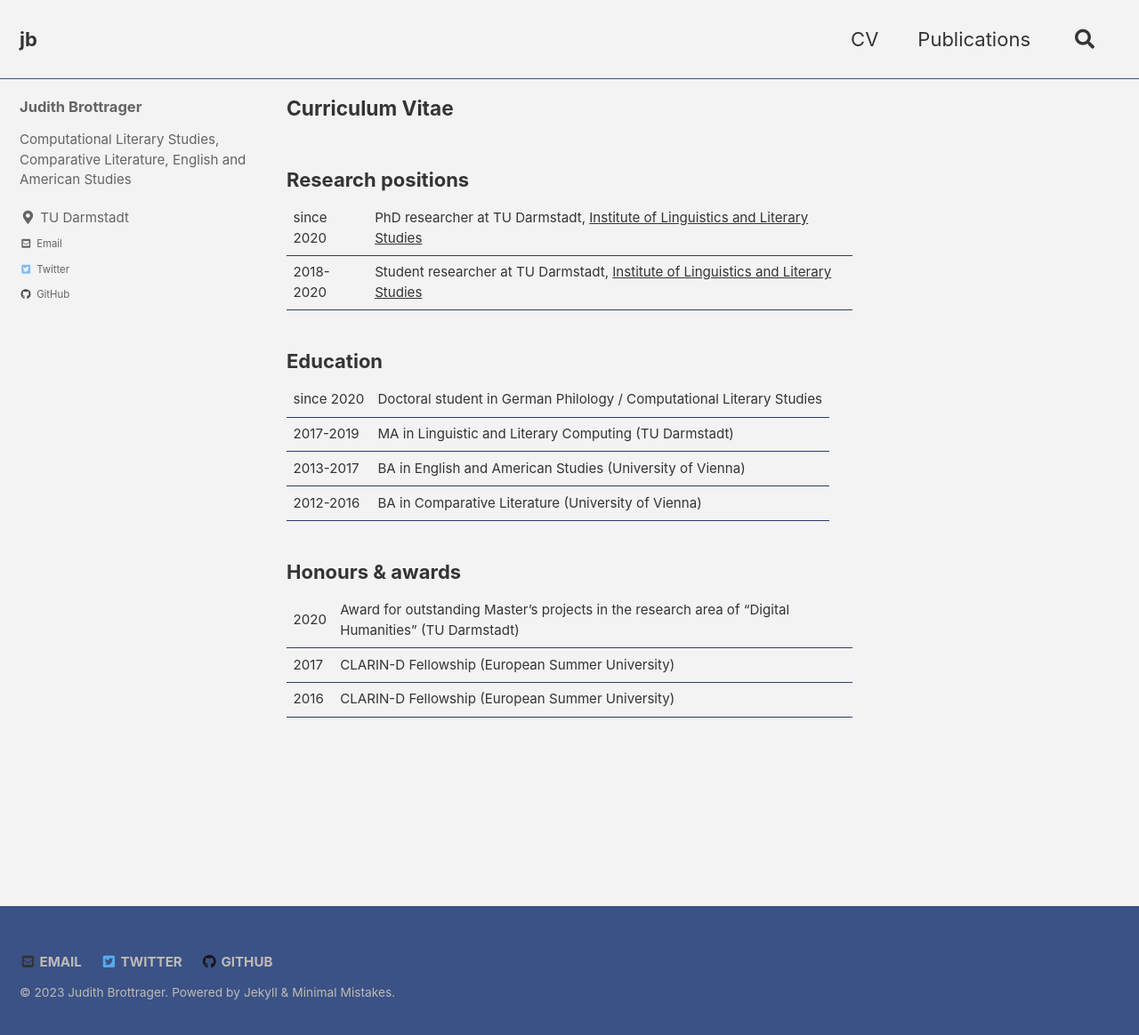
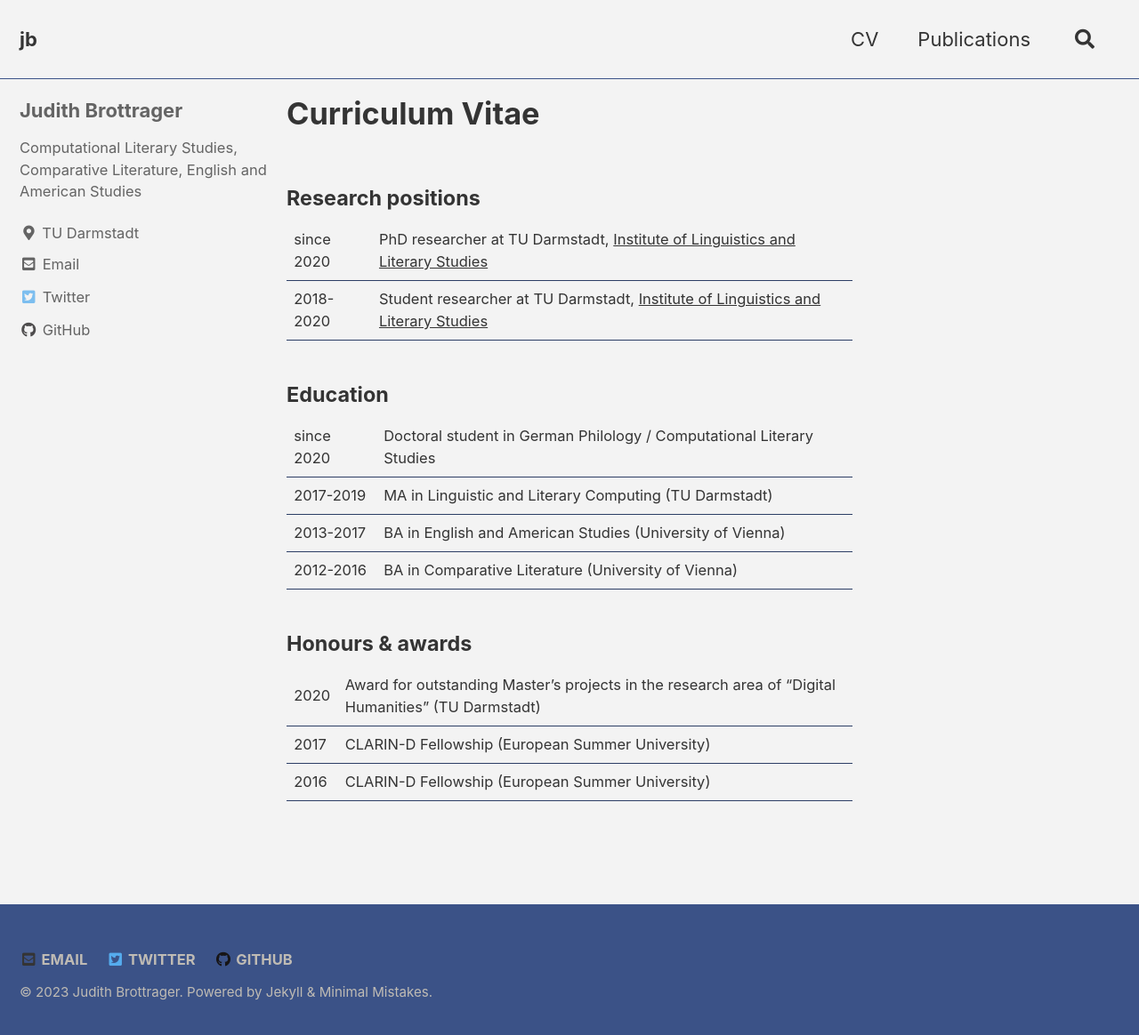
Before and after one commit to jbrottrager/jb, a Jekyll site: the page built from _pages/cv.md, in a window 1280 px wide and 1171 px high. Shown: the top 1164 px of the window at 89% size. Built offline with Jekyll 4.4.1, drawn with Linux system fonts in a browser that asks for light colours; cached includes are drawn as plain includes.

Commit message:
Update _variables.scss

```diff
--- a/_sass/minimal-mistakes/_variables.scss
+++ b/_sass/minimal-mistakes/_variables.scss
@@ -34,22 +34,22 @@ $header-font-family: $sans-serif !default;
 $caption-font-family: $serif !default;
 
 /* type scale */
-$type-size-1: 1.953em !default; // ~31.248px
-$type-size-2: 1.563em !default; // ~25.008px
-$type-size-3: 1.25em !default; // ~20px
-$type-size-4: 1em !default; // ~16px
-$type-size-5: 0.75em !default; // ~12px
-$type-size-6: 0.6875em !default; // ~11px
-$type-size-7: 0.625em !default; // ~10px
+$type-size-1: 2.441em !default; // ~39.056px
+$type-size-2: 1.953em !default; // ~31.248px
+$type-size-3: 1.563em !default; // ~25.008px
+$type-size-4: 1.25em !default; // ~20px
+$type-size-5: 1em !default; // ~16px
+$type-size-6: 0.75em !default; // ~12px
+$type-size-7: 0.6875em !default; // ~11px
 $type-size-8: 0.625em !default; // ~10px
 
 /* headline scale */
-$h-size-1: 1.03125em !default; // ~18px
-$h-size-2: 1.03125em !default; // ~17px
-$h-size-3: 1.03125em !default; // ~16.5px
-$h-size-4: 1em !default; // ~16px
-$h-size-5: 0.75em !default; // ~16.5px
-$h-size-6: 0.6875em !default; // ~16px
+$h-size-1: 1.563em !default; // ~25.008px
+$h-size-2: 1.25em !default; // ~20px
+$h-size-3: 1.125em !default; // ~18px
+$h-size-4: 1.0625em !default; // ~17px
+$h-size-5: 1.03125em !default; // ~16.5px
+$h-size-6: 1em !default; // ~16px
 
 /*
    Colors
```
